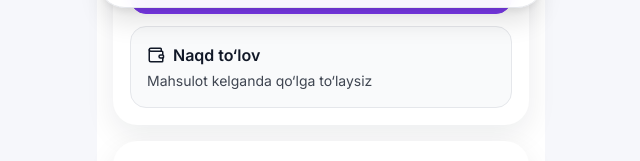
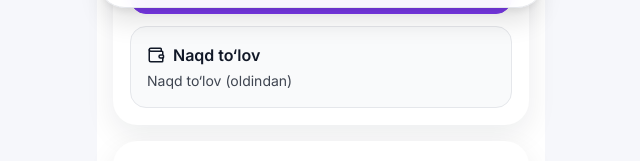
Before and after one commit to Sardorbek-Web/bozorcha-shop, a React (Vite) app: page /checkout in a window 1280 px wide. Shown: the part 780-941 px from the top of the page, without its empty margins (319-959 px from the left). Built offline with nearby package versions, Linux system fonts and the light colour scheme; no server answers; the database is empty.

Commit message:
add cash payment option

```diff
--- a/src/pages/CheckoutPage.jsx
+++ b/src/pages/CheckoutPage.jsx
@@ -40,7 +40,7 @@ export default function CheckoutPage() {
       setPhone(profile.phone || "+998");
       setFullName(
         profile.full_name ||
-          `${profile.first_name || ""} ${profile.last_name || ""}`.trim()
+        `${profile.first_name || ""} ${profile.last_name || ""}`.trim()
       );
     }
   }, [profile]);
@@ -403,11 +403,10 @@ export default function CheckoutPage() {
             <button
               type="button"
               onClick={() => setPaymentMethod("card_transfer")}
-              className={`rounded-2xl border px-4 py-4 text-left transition ${
-                paymentMethod === "card_transfer"
+              className={`rounded-2xl border px-4 py-4 text-left transition ${paymentMethod === "card_transfer"
                   ? "border-violet-600 bg-violet-600 text-white"
                   : "border-gray-200 bg-gray-50 dark:border-neutral-700 dark:bg-neutral-800"
-              }`}
+                }`}
             >
               <div className="flex items-center gap-2">
                 <CreditCard size={18} />
@@ -421,18 +420,17 @@ export default function CheckoutPage() {
             <button
               type="button"
               onClick={() => setPaymentMethod("cash_on_delivery")}
-              className={`rounded-2xl border px-4 py-4 text-left transition ${
-                paymentMethod === "cash_on_delivery"
+              className={`rounded-2xl border px-4 py-4 text-left transition ${paymentMethod === "cash_on_delivery"
                   ? "border-violet-600 bg-violet-600 text-white"
                   : "border-gray-200 bg-gray-50 dark:border-neutral-700 dark:bg-neutral-800"
-              }`}
+                }`}
             >
               <div className="flex items-center gap-2">
                 <Wallet size={18} />
                 <span className="font-semibold">Naqd to‘lov</span>
               </div>
               <p className="mt-1 text-sm opacity-80">
-                Mahsulot kelganda qo‘lga to‘laysiz
+                Naqd to‘lov (oldindan)
               </p>
             </button>
           </div>
@@ -492,8 +490,8 @@ export default function CheckoutPage() {
         ) : (
           <div className="card card-dark p-4">
             <div className="rounded-2xl bg-gray-50 p-4 text-sm dark:bg-neutral-800/70">
-              Naqd to‘lov tanlandi. Mahsulot kelganda to‘lovni qo‘lda qilasiz.
-              Chek yuklash shart emas.
+              ⚠️ Diqqat: Naqd to‘lov tanlangan bo‘lsa ham,
+              buyurtma tasdiqlanishi uchun oldindan to‘lov amalga oshirilishi kerak.
             </div>
           </div>
         )}
```
